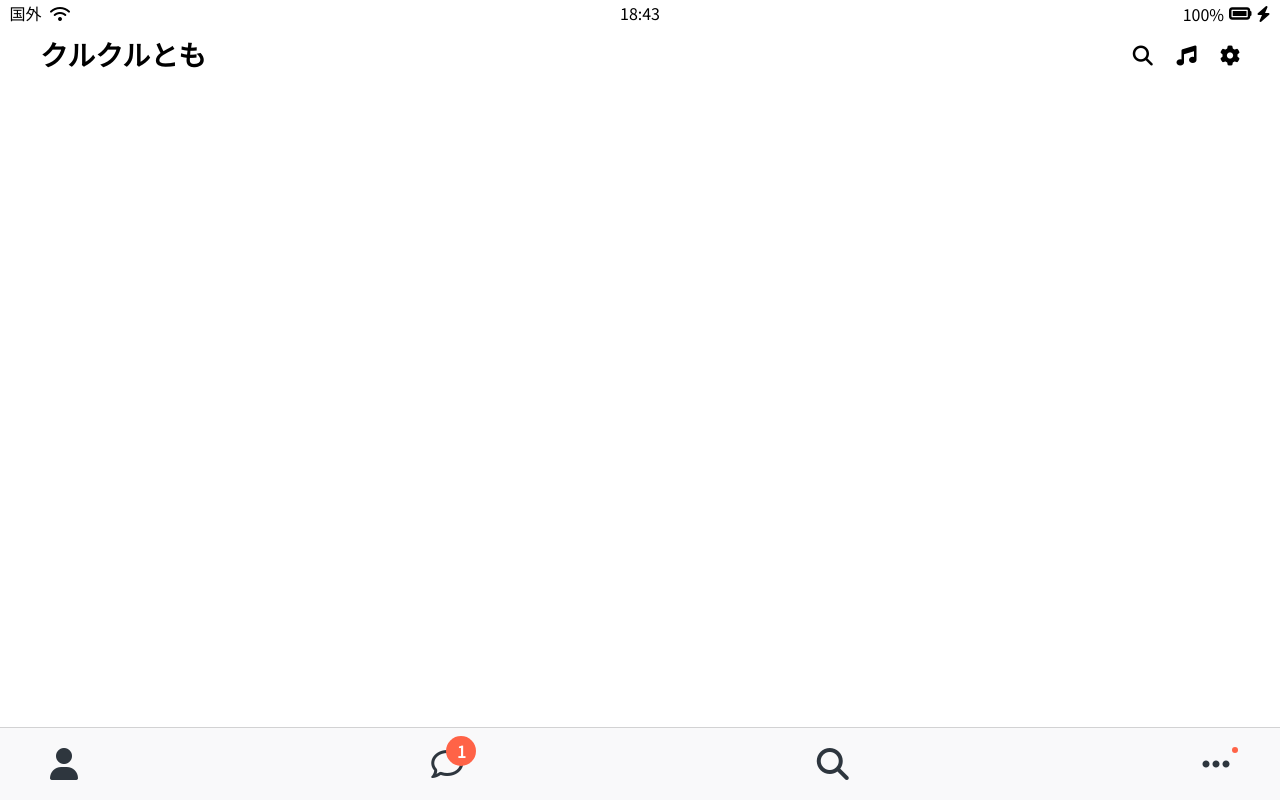
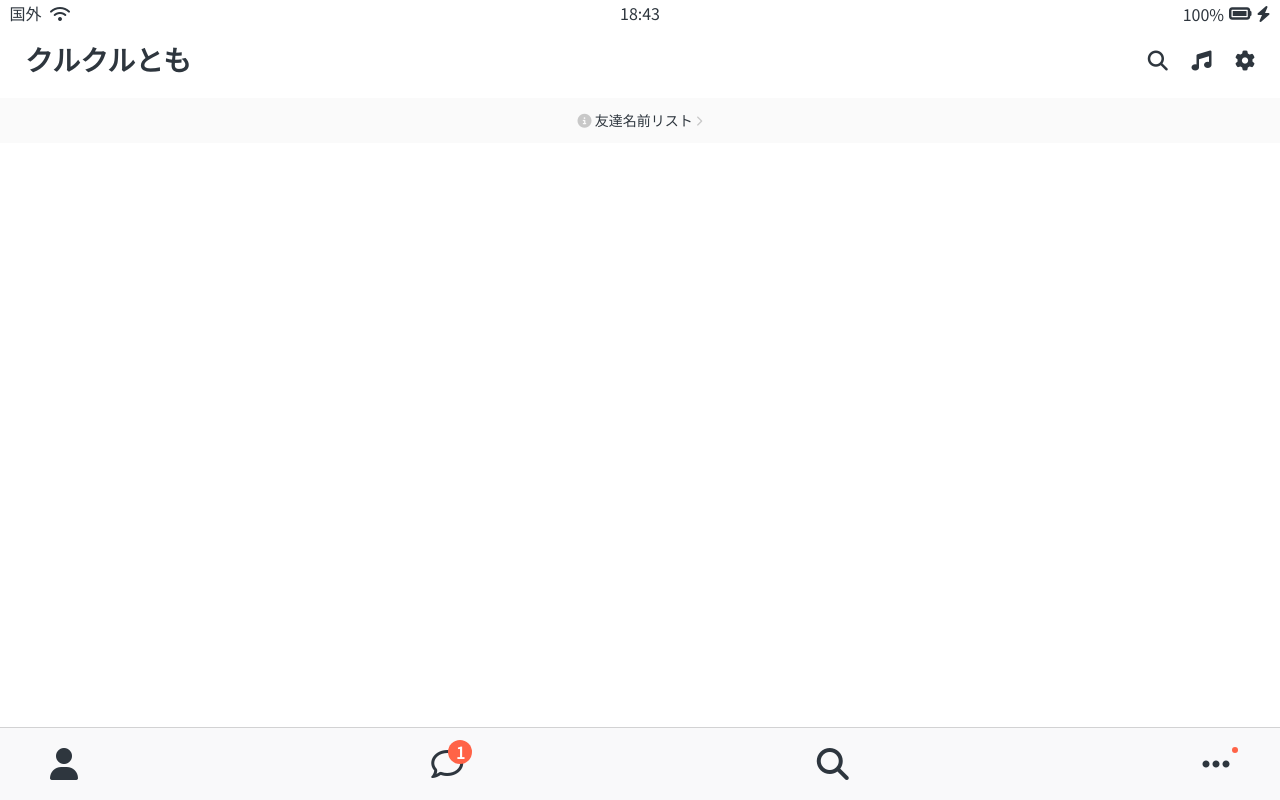
Before and after one commit to cruway/kurukuru-clone, a plain HTML site: page friends.html in a window 1280 px wide. Drawn offline with Linux system fonts and the light colour scheme.

Commit message:
middle save

```diff
--- a/css/components/nav-bar.css
+++ b/css/components/nav-bar.css
@@ -17,17 +17,17 @@
 }
 .nav__notification {
     background-color: tomato;
-    width: 30px;
-    height: 30px;
-    border-radius: 15px;
+    width: 24px;
+    height: 24px;
+    border-radius: 12px;
     display: flex;
     justify-content: center;
     align-items: center;
     color: white;
     font-weight: 600;
     position: absolute;
-    left: 15px;
-    bottom: 15px;
+    left: 17px;
+    bottom: 17px;
 }
 .nav__etc {
     background-color: tomato;
--- a/css/components/screen-header.css
+++ b/css/components/screen-header.css
@@ -2,7 +2,7 @@
     display: flex;
     justify-content: space-between;
     align-items: center;
-    padding: 40px;
+    padding: 45px 25px 25px;
 }
 
 .screen-header__title {
--- /dev/null
+++ b/css/screens/friends.css
@@ -0,0 +1,11 @@
+#friends-display-link {
+    text-align: center;
+    display: block;
+    background-color: #fafafa;
+    padding: 15px 0px;
+    font-size: 14px;
+}
+
+#friends-display-link i {
+    color: rgba(0, 0, 0, 0.2);
+}
--- a/css/styles.css
+++ b/css/styles.css
@@ -8,8 +8,10 @@
 
 /* Screens */
 @import "screens/login.css";
+@import "screens/friends.css";
 
 body {
+    color: #2e363e;
     font-family: 'Noto Sans JP', sans-serif;
 }
 
--- a/friends.html
+++ b/friends.html
@@ -31,6 +31,10 @@
             <span><i class="fa-solid fa-gear fa-lg"></i></span>
         </div>
     </header>
+    <a id="friends-display-link">
+        <i class="fa-solid fa-circle-info"></i> 友達名前リスト
+        <i class="fa-sharp fa-solid fa-chevron-right fa-xs"></i>
+    </a>
     <nav class="nav">
         <ul class="nav__list">
             <li class="nav__btn">
```
